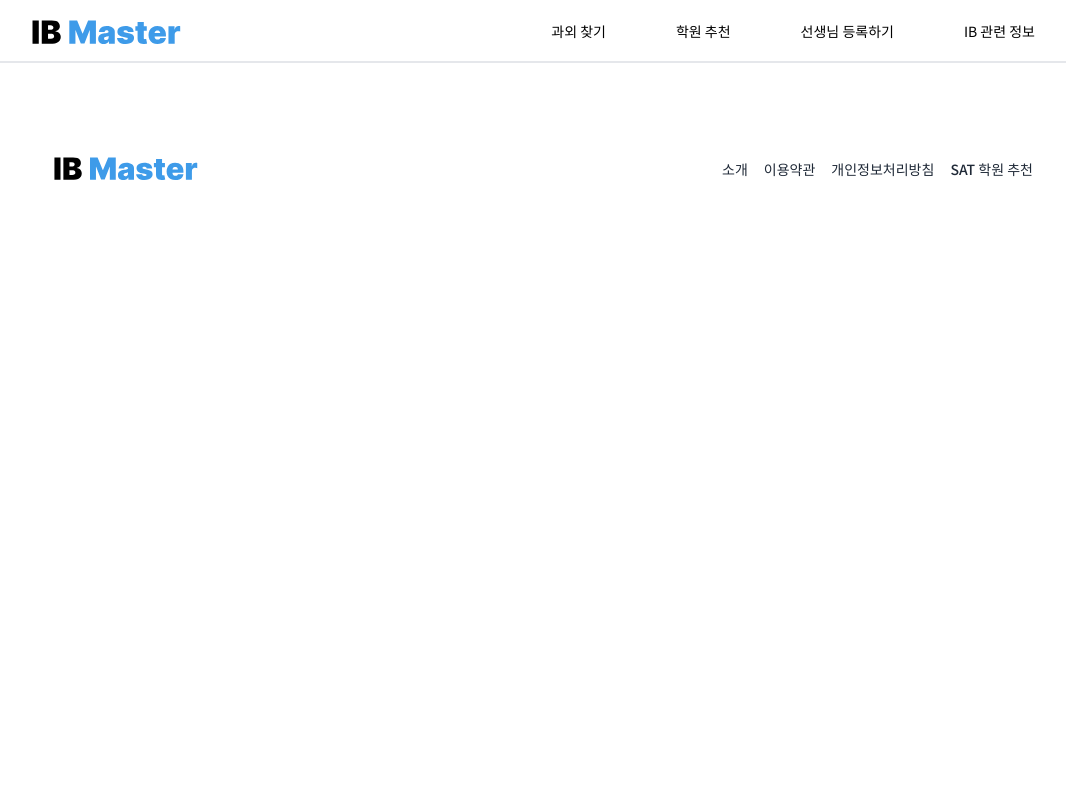
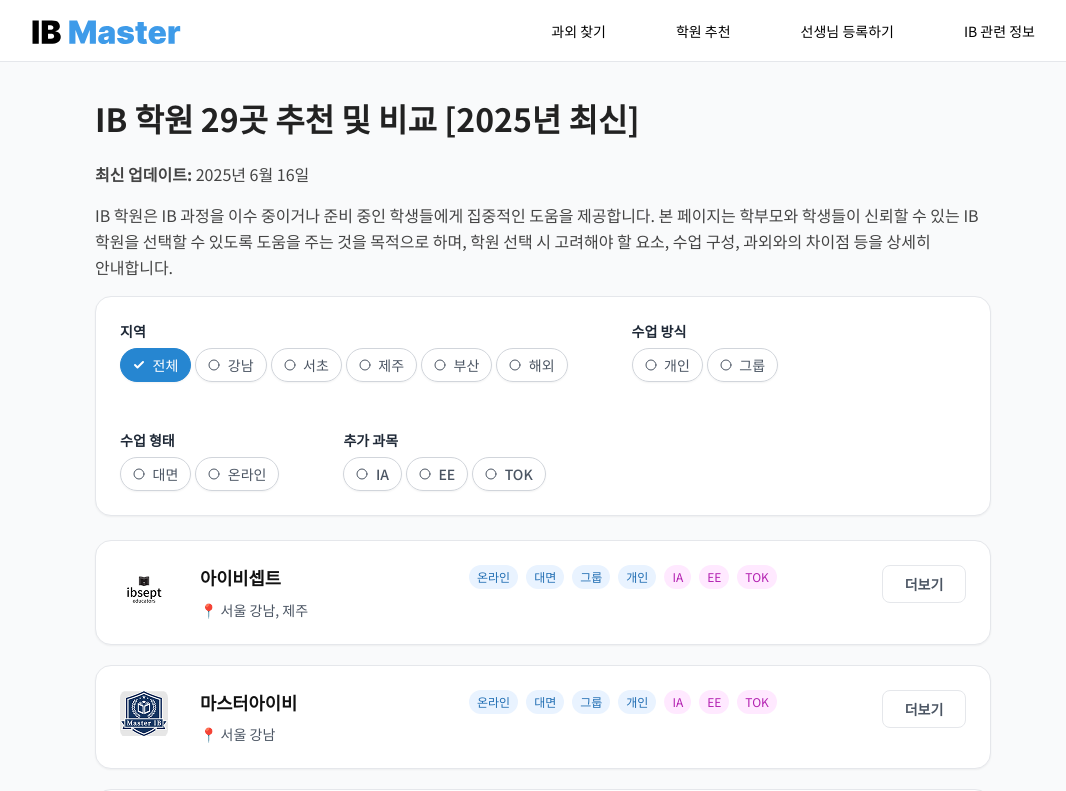
Before and after one commit to antoinelavo/learning-react, a Next.js app: page /hagwons in a window 1280 px wide. Shown: the top 791 px of the page, without its empty margins (97-1163 px from the left). Built offline with nearby package versions, Linux system fonts and the light colour scheme.

Commit message:
hagwon page

```diff
--- a/app/find/page.js
+++ b/app/find/page.js
@@ -2,7 +2,7 @@
 
 export default async function FindPage() {
   return (
-    <main className="max-w-6xl mx-auto px-4 py-10 bg-gray-50 min-h-[100dvh]">
+    <main className="max-w-6xl mx-auto px-4 py-10 min-h-screen">
         {/* Header */}
         <div className="bg-white text-center border w-full h-fit mx-auto mb-6 py-6 px-4 border-gray-200 rounded-xl shadow-md">
           <h1 className="text-2xl font-bold mb-4">IB 과외 선생님 찾기</h1>
--- a/app/hagwons/FilterLogic.client.jsx
+++ b/app/hagwons/FilterLogic.client.jsx
@@ -0,0 +1,37 @@
+'use client';
+
+import { useEffect } from 'react';
+import { useSearchParams } from 'next/navigation';
+
+export default function FilterLogic() {
+  const searchParams = useSearchParams();
+
+  useEffect(() => {
+    const cards = Array.from(document.querySelectorAll('[data-hagwon]'));
+    const region = searchParams.getAll('region');
+    const lessonType = searchParams.getAll('lessonType');
+    const format = searchParams.getAll('format');
+    const service = searchParams.getAll('service');
+
+    cards.forEach(card => {
+      const cardRegionRaw = card.dataset.region || '';
+      const cardLessonType = card.dataset.lessontype?.split(',') || [];
+      const cardFormat = card.dataset.format?.split(',') || [];
+      const cardService = card.dataset.service?.split(',') || [];
+
+      const regionMatch =
+        region.length === 0 || region.some(r => cardRegionRaw.includes(r));
+      const lessonTypeMatch =
+        lessonType.length === 0 || lessonType.some(l => cardLessonType.includes(l));
+      const formatMatch =
+        format.length === 0 || format.some(f => cardFormat.includes(f));
+      const serviceMatch =
+        service.length === 0 || service.every(s => cardService.includes(s));
+
+      const visible = regionMatch && lessonTypeMatch && formatMatch && serviceMatch;
+      card.style.display = visible ? 'block' : 'none';
+    });
+  }, [searchParams]);
+
+  return null;
+}
--- a/app/hagwons/page.js
+++ b/app/hagwons/page.js
@@ -1,139 +1,146 @@
-export default function HagwonsPage(){
-  <p>Hi</p>
+import Link from 'next/link';
+import HagwonCard from '@/components/HagwonCard';
+import allHagwonsData from '@/data/hagwons';
+import FilterLogic from './FilterLogic.client';
+
+export const revalidate = 3600; // rebuild every hour
+
+export const metadata = {
+  title: 'IB 학원 29곳 추천 및 비교 [2025년 최신]',
+  description: 'IB 학원 추천, 비교, 선택 가이드 – 2025년 최신 업데이트',
+};
+
+export default async function HagwonsPage({ searchParams }) {
+  const sp = await searchParams;
+  const selected = {
+    region: Array.isArray(sp.region) ? sp.region : sp.region ? [sp.region] : [],
+    lessonType: Array.isArray(sp.lessonType)
+      ? sp.lessonType
+      : sp.lessonType
+      ? [sp.lessonType]
+      : [],
+    format: Array.isArray(sp.format) ? sp.format : sp.format ? [sp.format] : [],
+    service: Array.isArray(sp.service) ? sp.service : sp.service ? [sp.service] : [],
+  };
+
+  return (
+    <main className="min-h-screen max-w-4xl mx-[5dvw] lg:mx-auto mb-[10em]">
+      <h1>IB 학원 29곳 추천 및 비교 [2025년 최신]</h1>
+
+      <article>
+        <p><strong>최신 업데이트:</strong> 2025년 6월 16일</p>
+        <p>IB 학원은 IB 과정을 이수 중이거나 준비 중인 학생들에게 집중적인 도움을 제공합니다. 본 페이지는 학부모와 학생들이 신뢰할 수 있는 IB 학원을 선택할 수 있도록 도움을 주는 것을 목적으로 하며, 학원 선택 시 고려해야 할 요소, 수업 구성, 과외와의 차이점 등을 상세히 안내합니다.</p>
+      </article>
+
+      <FilterLinks selected={selected} />
+
+      <div className="space-y-5 flex flex-col mt-6" id="hagwon-list">
+        {allHagwonsData.map((card, i) => (
+          <div
+            key={`${card.id ?? 'hagwon'}-${i}`}
+            data-hagwon
+            data-region={card.region}
+            data-lessontype={card.lessonType}
+            data-format={card.format}
+            data-service={card.ia_ee_tok ? 'IA,EE,TOK' : ''}
+          >
+            <HagwonCard {...card} priority={i === 0} />
+          </div>
+        ))}
+      </div>
+
+      {/* Hydrate client-side filtering logic */}
+      <FilterLogic />
+    </main>
+  );
 }
-// import Link from 'next/link';
-// import HagwonCard from '@/components/HagwonCard';
-// import allHagwonsData from '@/data/hagwons';
 
-// export const revalidate = 3600; // rebuild every hour
-// export const metadata = {
-//   title: 'IB 학원 29곳 추천 및 비교 [2025년 최신]',
-//   description: 'IB 학원 추천, 비교, 선택 가이드 – 2025년 최신 업데이트',
-// };
+function FilterLinks({ selected }) {
+  const base = '/hagwons';
+  const filterGroups = [
+    { title: '지역', param: 'region', options: ['전체', '강남', '서초', '제주', '부산', '해외'] },
+    { title: '수업 방식', param: 'lessonType', options: ['개인', '그룹'] },
+    { title: '수업 형태', param: 'format', options: ['대면', '온라인'] },
+    { title: '추가 과목', param: 'service', options: ['IA', 'EE', 'TOK'] },
+  ];
 
-// export default function HagwonsPage({ searchParams }) {
-//   const allHagwons = allHagwonsData;
+  return (
+    <section className="bg-white border border-gray-200 p-6 rounded-2xl shadow-sm flex flex-wrap gap-x-[4em] gap-y-[3em] justify-center md:justify-start my-[1em]">
+      {filterGroups.map(({ title, param, options }) => {
+        const allOpts = options.filter(opt => opt !== '전체');
+        const values = selected[param] || [];
+        const isAllSelected = values.length === 0 || values.length === allOpts.length;
+        return (
+          <div key={param}>
+            <h3 className="font-bold text-sm text-gray-800 mb-[1em] md:mb-[0.5em]">{title}</h3>
+            <div className="flex flex-col md:flex-row gap-y-[0.75em] md:gap-x-[0.25em] min-w-[5em]">
+              {options.map(option => {
+                // Determine selection state and next params
+                let updatedValues = [];
 
-//   // Derive selected filters from searchParams
-//   const selected = {
-//     region: Array.isArray(searchParams.region)
-//       ? searchParams.region
-//       : searchParams.region
-//       ? [searchParams.region]
-//       : [],
-//     lessonType: Array.isArray(searchParams.lessonType)
-//       ? searchParams.lessonType
-//       : searchParams.lessonType
-//       ? [searchParams.lessonType]
-//       : [],
-//     format: Array.isArray(searchParams.format)
-//       ? searchParams.format
-//       : searchParams.format
-//       ? [searchParams.format]
-//       : [],
-//     service: Array.isArray(searchParams.service)
-//       ? searchParams.service
-//       : searchParams.service
-//       ? [searchParams.service]
-//       : [],
-//   };
+                if (option === '전체') {
+                  // 전체 selects all or clears
+                  updatedValues = isAllSelected ? [] : allOpts;
+                } else {
+                  // toggle this option
+                  updatedValues = values.includes(option)
+                    ? values.filter(v => v !== option)
+                    : [...values, option];
+                }
 
-//   // Server-side filtering
-//   const filteredHagwons = allHagwons.filter(h => {
-//     const matchRegion =
-//       selected.region.length === 0 ||
-//       selected.region.some(r => h.region.includes(r));
-//     const matchType =
-//       selected.lessonType.length === 0 ||
-//       (Array.isArray(h.lessonType) &&
-//         selected.lessonType.some(t => h.lessonType.includes(t)));
-//     const matchFormat =
-//       selected.format.length === 0 ||
-//       (Array.isArray(h.format) &&
-//         selected.format.some(f => h.format.includes(f)));
-//     const matchService =
-//       selected.service.length === 0 ||
-//       (h.ia_ee_tok &&
-//         selected.service.every(s => ['IA', 'EE', 'TOK'].includes(s)));
-//     return matchRegion && matchType && matchFormat && matchService;
-//   });
+                // Build new query params
+                const params = new URLSearchParams();
+                Object.entries(selected).forEach(([key, vals]) => {
+                  if (key === param) return;
+                  vals.forEach(v => params.append(key, v));
+                });
+                updatedValues.forEach(v => params.append(param, v));
+                const href = `${base}?${params.toString()}`;
 
-//   return (
-//     <>
-//       <main className="critical-container">
-//         <h1 className="critical-title">
-//           IB 학원 29곳 추천 및 비교 [2025년 최신]
-//         </h1>
+                // Determine active styling
+                const isActive =
+                  option === '전체' ? isAllSelected : values.includes(option);
 
-//         <article className="critical-intro">
-//           <p><strong>최신 업데이트:</strong> 2025년 6월 16일</p>
-//           <p>IB 학원은 IB 과정을 이수 중이거나 준비 중인 학생들에게 집중적인 도움을 제공합니다. 본 페이지는 학부모와 학생들이 신뢰할 수 있는 IB 학원을 선택할 수 있도록 도움을 주는 것을 목적으로 하며, 학원 선택 시 고려해야 할 요소, 수업 구성, 과외와의 차이점 등을 상세히 안내합니다。</p>
-//         </article>
+                return (
+                  <Link
+                    key={`${param}-${option}`}
+                    href={href}
+                    className={`text-sm px-3 py-1.5 rounded-full border transition font-medium shadow-sm whitespace-nowrap flex items-center gap-1 ${
+                      isActive
+                        ? 'bg-blue-600 text-white border-blue-600'
+                        : 'text-gray-600 border-gray-300 hover:bg-gray-100 hover:border-gray-400'
+                    }`}
+                    scroll={false}
+                  >
+                    {isActive ? (
+                      // Active
+                      <svg
+                        xmlns="http://www.w3.org/2000/svg"
+                        width="12"
+                        height="12"
+                        viewBox="0 0 24 24"
+                        fill="none"
+                        stroke="currentColor"
+                        strokeWidth="4"
+                        strokeLinecap="round"
+                        strokeLinejoin="round"
+                        className="lucide lucide-check-icon mr-[0.25em]"
+                      >
+                        <path d="M20 6 9 17l-5-5" />
+                      </svg>
+                    ) : (
+                      // Inactive
+                        <svg xmlns="http://www.w3.org/2000/svg" width="12" height="12" viewBox="0 0 24 24" fill="none" stroke="currentColor" strokeWidth="2" strokeLinecap="round" strokeLinejoin="round" className="lucide lucide-circle-icon lucide-circle mr-[0.25em]"><circle cx="12" cy="12" r="10"/></svg>
+                    )}
+                    {option}
+                  </Link>
 
-//         {/* Filter Links */}
-//         <FilterLinks selected={selected} />
-
-//         <div className="space-y-5 flex flex-col mt-6">
-//           {filteredHagwons.length === 0 ? (
-//             <p className="text-gray-500 text-sm">조건에 맞는 학원이 없습니다.</p>
-//           ) : (
-//             filteredHagwons.map((card, i) => (
-//               <HagwonCard
-//                 key={`${card.id ?? 'hagwon'}-${i}`}
-//                 {...card}
-//                 priority={i === 0}
-//               />
-//             ))
-//           )}
-//         </div>
-//       </main>
-//     </>
-//   );
-// }
-
-// function FilterLinks({ selected }) {
-//   const base = '/hagwons';
-//   const filterGroups = [
-//     { title: '지역', param: 'region', options: ['전체', '강남', '서초', '제주', '부산', '해외'] },
-//     { title: '수업 방식', param: 'lessonType', options: ['전체', '개인', '그룹'] },
-//     { title: '수업 형태', param: 'format', options: ['대면', '온라인'] },
-//     { title: '추가 과목', param: 'service', options: ['IA', 'EE', 'TOK'] },
-//   ];
-
-//   return (
-//     <section className="bg-white border border-gray-200 p-6 rounded-2xl shadow-sm flex flex-wrap gap-10 justify-center md:justify-between my-[1em]">
-//       {filterGroups.map(group => (
-//         <div key={group.param} className="flex flex-col gap-2 min-w-[120px]">
-//           <h3 className="font-bold text-sm text-gray-800 mb-1">{group.title}</h3>
-//           {group.options.map(option => {
-//             const params = new URLSearchParams();
-//             Object.entries(selected).forEach(([key, vals]) => vals.forEach(v => params.append(key, v)));
-//             const isAll = option === '전체';
-//             const values = selected[group.param] || [];
-//             const isSelected = isAll ? values.length === 0 : values.includes(option);
-//             if (!isAll) {
-//               const updated = isSelected ? values.filter(o => o !== option) : [...values, option];
-//               params.delete(group.param);
-//               updated.forEach(v => params.append(group.param, v));
-//             } else {
-//               params.delete(group.param);
-//             }
-//             const href = `${base}?${params.toString()}`;
-//             return (
-//               <Link
-//                 key={`${group.param}-${option}`}
-//                 href={href}
-//                 className={`text-sm px-3 py-1.5 rounded-full border transition font-medium shadow-sm whitespace-nowrap flex items-center gap-1 ${
-//                   isSelected ? 'bg-blue-600 text-white border-blue-600' : 'text-gray-600 border-gray-300 hover:bg-gray-100 hover:border-gray-400'
-//                 }`}
-//                 scroll={false}
-//               >
-//                 {option}
-//               </Link>
-//             );
-//           })}
-//         </div>
-//       ))}
-//     </section>
-//   );
-// }
+                );
+              })}
+            </div>
+          </div>
+        );
+      })}
+    </section>
+  );
+}
--- a/app/layout.js
+++ b/app/layout.js
@@ -23,7 +23,7 @@
         <link rel="icon" href="/images/favicon.svg" />
         <meta name="author" content="IB Master" />
       </Head>
-      <body className="min-h-screen">
+      <body className="min-h-screen min-w-screen bg-gray-50">
         <Header />
         {children}
         <Footer />
--- a/components/HagwonCard.js
+++ b/components/HagwonCard.js
@@ -6,10 +6,11 @@
   const [showDetails, setShowDetails] = useState(false);
 
   return (
-      <div className="bg-white border border-gray-200 p-6 rounded-2xl shadow-sm hover:shadow-lg hover:-translate-y-1 transition-all duration-200">
-        <div className="flex flex-wrap justify-between flex-row items-start">
+      <div className="bg-white border border-gray-200 p-6 rounded-2xl shadow-sm hover:shadow-lg hover:-translate-y-1 transition-all duration-200 ">
+        <div className="flex flex-wrap justify-between flex-row items-start gap-y-[2em]">
+          {/* Image */}
           <div className="flex gap-[2em]">
-            <div className="relative w-[3em] h-[3em]">
+            <div className="relative w-[3em] h-[3em] md:w-[3em] md:h-[3em]">
               <img
                 src={image}
                 alt={`${name} 로고`}
@@ -19,13 +20,16 @@
                 style={{ borderRadius: '8px' }}
               />
             </div>
-            <div className="w-[11em]">
+
+            {/* Name and Region */}
+            <div className="w-[7em] md:w-[11em]">
               <div className="text-[1.1em] font-bold mb-2 text-[#111]">{name}</div>
               <div className="text-sm text-gray-600">📍 {region}</div>
             </div>
           </div>
 
-          <div className="flex flex-wrap gap-2 w-[20em]">
+          {/* Subjects */}
+          <div className="gap-2 w-[20em] hidden md:flex flex-wrap">
             {[...format, ...lessonType].map((tag, i) => (
               <span
                 key={i}
@@ -44,6 +48,7 @@
             ))}
           </div>
 
+          {/* Show More Button */}
           <button
             className="border w-[6em] l-[2em] py-2 rounded-lg text-gray-600 hover:bg-gray-200 font-semibold text-sm"
             onClick={() => setShowDetails(prev => !prev)}
@@ -57,11 +62,11 @@
             <p className="my-4 text-sm leading-[1.8em]">{description}</p>
             <p className="mb-4 text-sm leading-[1.8em]">주소: {address}</p>
             <div className="flex gap-3 flex-wrap">
-              <button className="contact-btn px-4 py-2 text-sm bg-gray-50 border border-gray-300 rounded-lg text-gray-900 flex items-center gap-2 hover:bg-gray-100 hover:border-gray-400">
+              <button className="cursor-pointer px-4 py-2 text-sm bg-gray-50 border border-gray-300 rounded-lg text-gray-900 flex items-center gap-2 hover:bg-gray-100 hover:border-gray-400">
                 <svg xmlns="http://www.w3.org/2000/svg" className="icon" width="16" height="16" fill="currentColor" viewBox="0 0 24 24"><path d="M12.003 2C6.478 2 2 5.858 2 10.527c0 2.486 1.379 4.693 3.548 6.197l-1.13 3.7a.5.5 0 0 0 .702.599l4.285-2.104a12.24 12.24 0 0 0 2.598.278c5.523 0 10.003-3.858 10.003-8.527S17.526 2 12.003 2Z"/></svg>
                 카카오톡
               </button>
-              <a target="_blank" rel="noopener noreferrer" className="contact-btn px-4 py-2 text-sm bg-gray-50 border border-gray-300 rounded-lg text-gray-900 hover:bg-gray-100 hover:border-gray-400">
+              <a target="_blank" rel="noopener noreferrer" className="cursor-pointer px-4 py-2 text-sm bg-gray-50 border border-gray-300 rounded-lg text-gray-900 hover:bg-gray-100 hover:border-gray-400">
                 홈페이지
               </a>
             </div>
--- a/styles/globals.css
+++ b/styles/globals.css
@@ -7,3 +7,28 @@
   overflow-wrap: break-word;
   word-break: keep-all;
 }
+
+h1 {
+  font-size: 2rem;
+  font-weight: 700;
+  color: #222;
+  margin: 1.5rem 0 0.75rem;
+  line-height: 2;
+}
+
+h2 {
+  font-size: 1.5rem;
+  font-weight: 600;
+  color: #333;
+  margin: 1.25rem 0 0.5rem;
+  line-height: 1.3;
+}
+
+p {
+  font-size: 1rem;
+  line-height: 1.6;
+  color: #444;
+  margin: 0 0 1rem;
+  text-underline-offset: 2px;
+
+}
```
Also changed, not shown: app/page.js (+21 -21 lines). Lines whose indentation alone changed are shown as unchanged.
